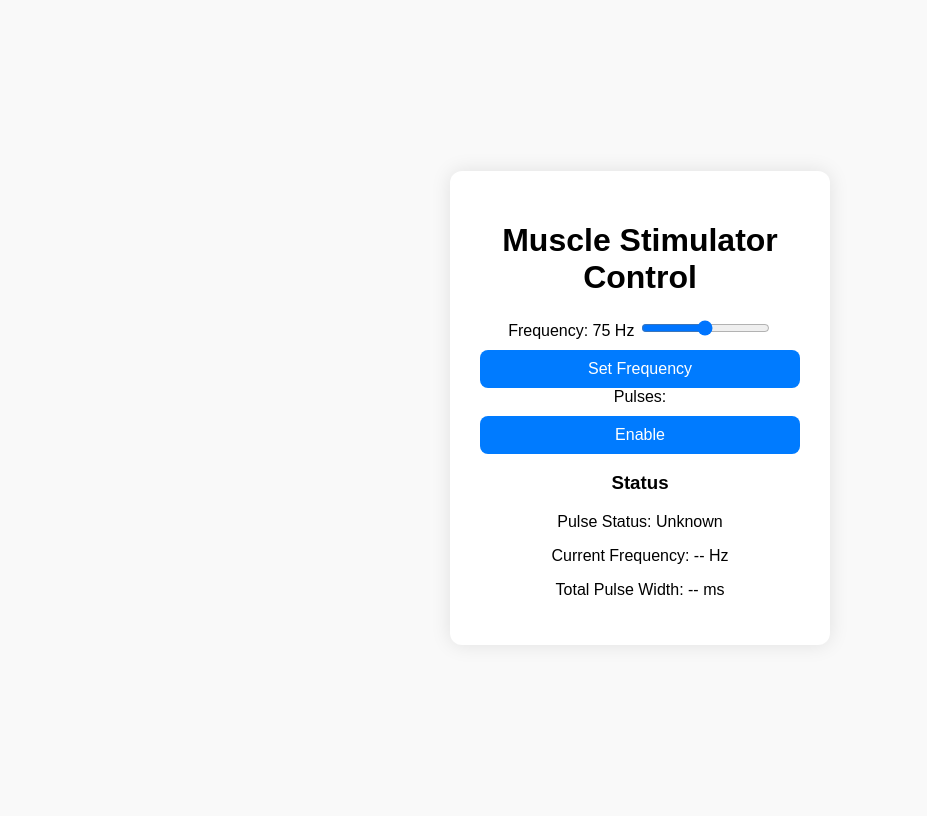
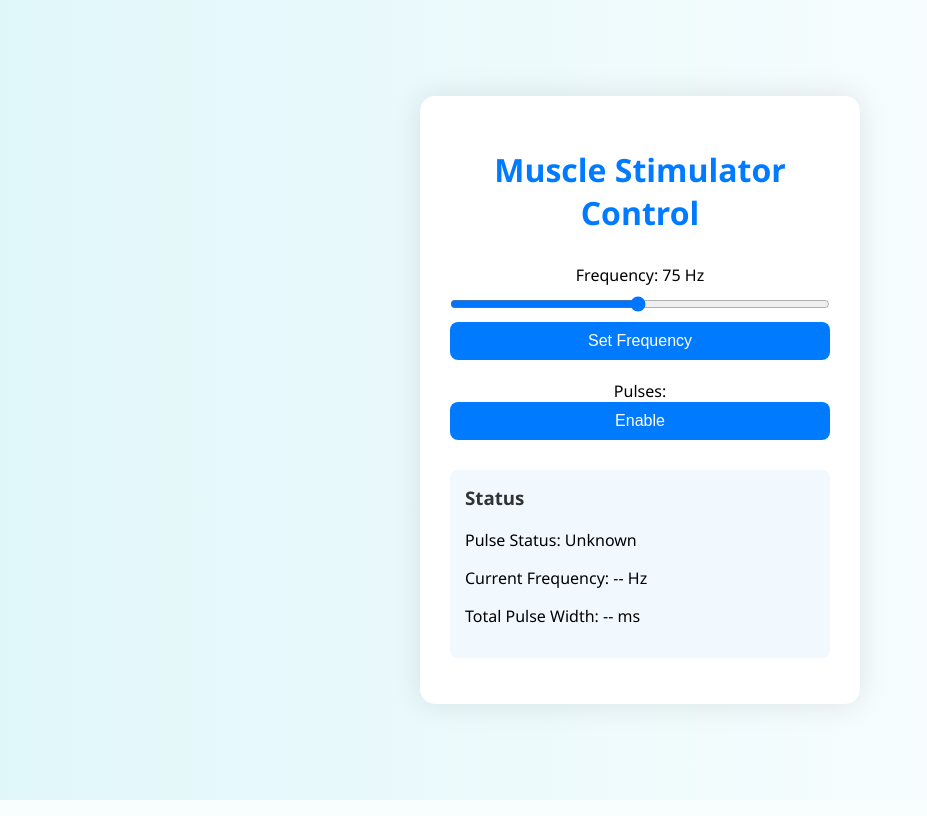
Before and after one commit to StimulatorGuru/ESP32_Control, a Flask app: page / in a window 1280 px wide. Shown: the whole page, without its empty margins (0-927 px from the left). Run offline with Flask 3, Linux system fonts and the light colour scheme; parts of the project's set-up code (start-up, migrations or seed data) failed here and were passed over.

Commit message:
Update style.css

```diff
--- a/static/style.css
+++ b/static/style.css
@@ -1,45 +1,66 @@
 body {
-  font-family: Arial, sans-serif;
-  background: #f9f9f9;
+  font-family: 'Segoe UI', sans-serif;
+  background: linear-gradient(to right, #e0f7fa, #ffffff);
   display: flex;
   justify-content: center;
   align-items: center;
   height: 100vh;
+  margin: 0;
 }
 
 .container {
   background: white;
   padding: 30px;
-  border-radius: 12px;
-  box-shadow: 0 0 20px rgba(0, 0, 0, 0.1);
-  width: 320px;
+  border-radius: 15px;
+  box-shadow: 0 0 30px rgba(0, 0, 0, 0.1);
+  width: 380px;
   text-align: center;
 }
 
-input[type="number"],
-button {
+h1 {
+  color: #007BFF;
+  margin-bottom: 30px;
+}
+
+.control-section {
+  margin: 20px 0;
+}
+
+input[type="range"] {
   width: 100%;
-  padding: 10px;
-  margin-top: 10px;
-  font-size: 1em;
+  margin: 10px 0;
 }
 
 button {
   background-color: #007BFF;
   color: white;
+  padding: 10px;
   border: none;
+  width: 100%;
+  border-radius: 8px;
+  font-size: 1em;
   cursor: pointer;
-  border-radius: 8px;
+  transition: background-color 0.3s ease;
 }
 
 button:hover {
   background-color: #0056b3;
 }
 
-.toggle-container {
-  margin-top: 20px;
+.status-section {
+  margin-top: 30px;
+  text-align: left;
+  background: #f1f9ff;
+  padding: 15px;
+  border-radius: 8px;
+}
+
+.status-section h3 {
+  margin-top: 0;
+  color: #333;
 }
 
 #response {
   margin-top: 15px;
+  font-weight: bold;
 }
```
